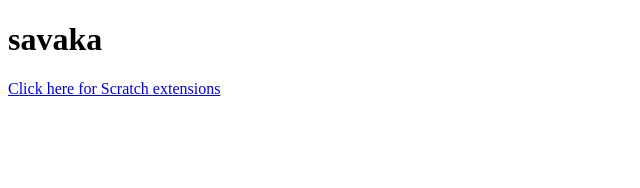
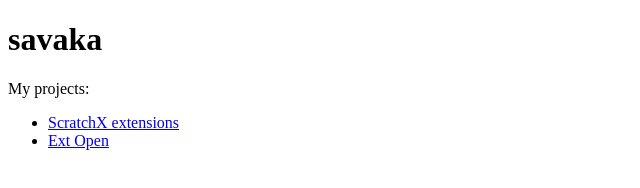
Before and after one commit to ninjagolloyd/savaka2.github.io, a plain HTML site: page index.html in a window 1280 px wide. Shown: the whole page, without its empty margins (0-640 px from the left). Drawn offline with Linux system fonts and the light colour scheme.

Commit message:
Add project list with new link to Ext Open

```diff
--- a/index.html
+++ b/index.html
@@ -5,6 +5,10 @@
 	</head>
 	<body>
 		<h1>savaka</h1>
-		<p><a href="https://github.com/savaka2/scratch-extensions">Click here for Scratch extensions</a></p>
+		<p>My projects:</p>
+		<ul>
+			<li><a href="https://github.com/savaka2/scratch-extensions">ScratchX extensions</a></li>
+			<li><a href="https://github.com/savaka2/ext-open">Ext Open</a></li>
+		</ul>
 	</body>
 </html>
```
